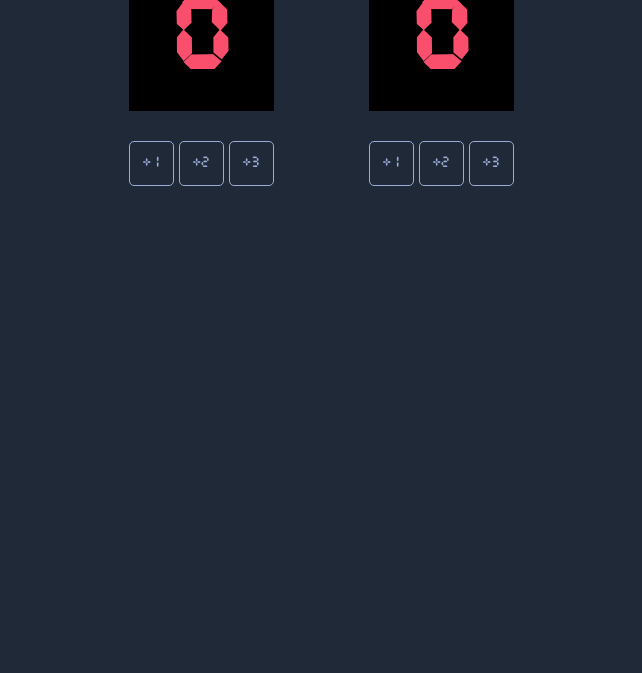
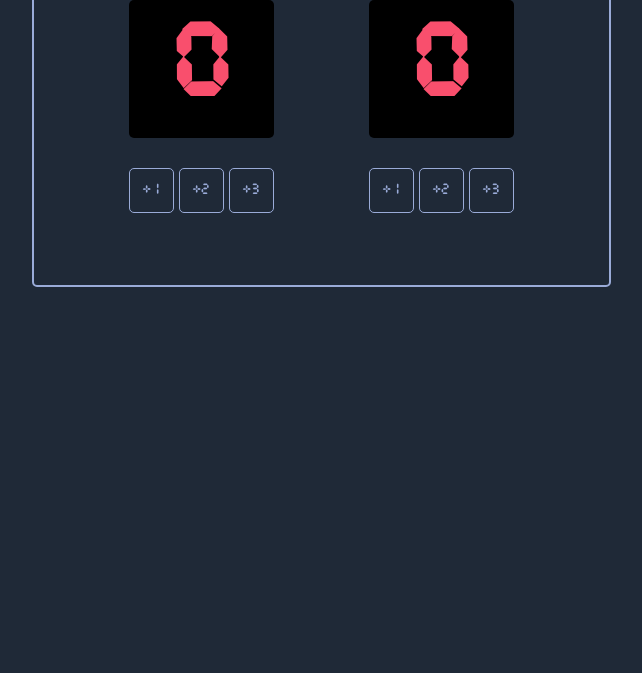
Before and after one commit to groskreaaahtz/basketball-Scoreboard, a plain HTML site: page index.html in a window 1280 px wide. Shown: the part 127-800 px from the top of the page, without its empty margins (319-961 px from the left). Drawn offline with Linux system fonts and the light colour scheme.

Commit message:
update index.css
added a border to .container, added border radius to h1

```diff
--- a/index.css
+++ b/index.css
@@ -1,4 +1,4 @@
-@font-face{
+@font-face {
     font-family: "CursedTimer";
     src: url(/CursedTimerUlil-Aznm.ttf)
 }
@@ -11,7 +11,7 @@ body {
     background-color: #1F2937;
 }
 
-h1{
+h1 {
     text-align: center;
     padding: 20px;
     background-color: #000;
@@ -19,9 +19,10 @@ background-size: 155px 120px;
     font-size: 90px;
     color: #F94F6D;
     margin-top: -25px;
+    border-radius: 5px;
 }
 
-h3{
+h3 {
     text-align: center;
     font-family: Arial, Helvetica, sans-serif;
     font-weight: bold;
@@ -34,14 +35,18 @@ h3{
     width: 575px;
     height: 385px;
     margin: auto;
+    margin-top: 25px;
+    border: 2px solid #9AABD8;
+    border-radius: 5px;
 }
-.teams{
+
+.teams {
     display: flex;
     flex-direction: row;
     justify-content: space-evenly;
 }
 
-.buttonSection{
+.buttonSection {
     display: flex;
     flex-direction: row;
     justify-content: space-between;
@@ -49,7 +54,7 @@ h3{
     margin-top: -30px;
 }
 
-.buttons{
+.buttons {
     font-family: "CursedTimer";
     background-color: #1F2937;
     justify-content: space-evenly;
```
Lines whose indentation alone changed are shown as unchanged.
